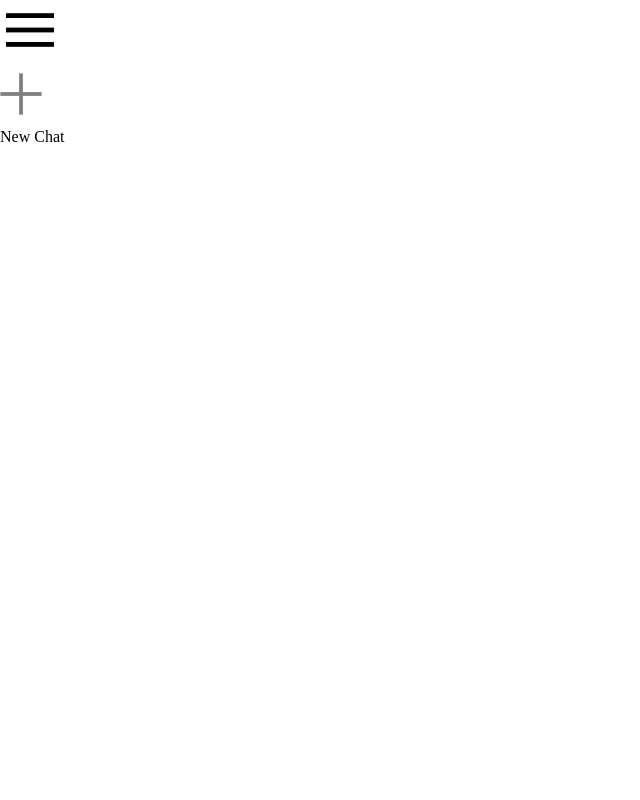
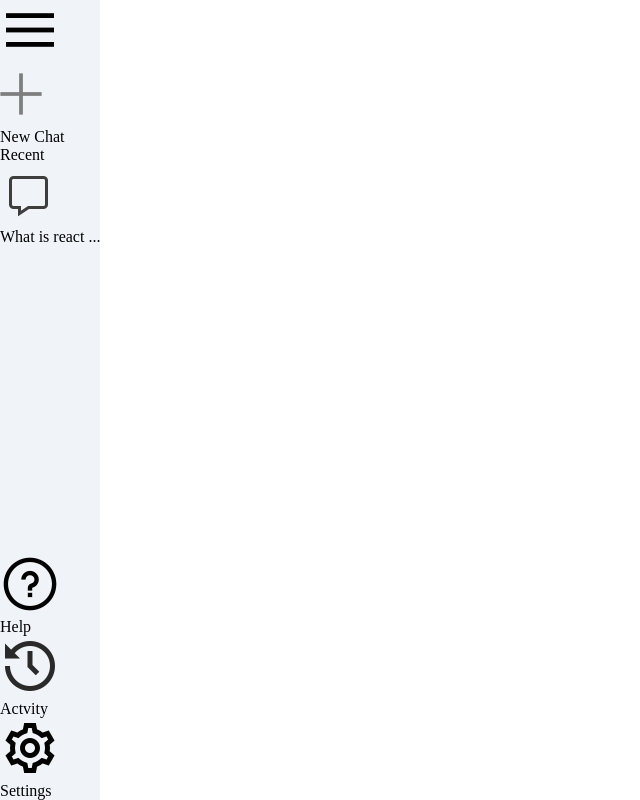
Before and after one commit to RedwanParvez100/Gemini-Clone, a React (Vite) app: page / in a window 1280 px wide. Shown: the whole page, without its empty margins (0-640 px from the left). Built offline with nearby package versions, Linux system fonts and the light colour scheme.

Commit message:
jsx & css file updated (icon added)

```diff
--- a/src/components/Sidebar/Sidebar.css
+++ b/src/components/Sidebar/Sidebar.css
@@ -0,0 +1,7 @@
+.sidebar{
+    min-height: 100vh;
+    display: inline-flex;
+    flex-direction: column;
+    justify-content: space-between;
+    background-color: #f0f4f9;
+}
--- a/src/components/Sidebar/Sidebar.jsx
+++ b/src/components/Sidebar/Sidebar.jsx
@@ -11,9 +11,28 @@ const Sidebar = () =>{
                 <img src={assets.plus_icon} alt="" />
                 <p>New Chat</p>
             </div>
+            <div className="recent">
+              <p className="recent-title">Recent</p>
+              <div className="recent-entry">
+                <img src={assets.message_icon} alt="" />
+                <p>What is react ...</p>
+              </div>
+            </div>
 
         </div>
         <div className="bottom">
+          <div className="bottom-item recent-entry">
+            <img src={assets.question_icon} alt="" />
+            <p>Help</p>
+          </div>
+          <div className="bottom-item recent-entry">
+            <img src={assets.history_icon} alt="" />
+            <p>Actvity</p>
+          </div>
+          <div className="bottom-item recent-entry">
+            <img src={assets.setting_icon} alt="" />
+            <p>Settings</p>
+          </div>
 
         </div>
 
```
